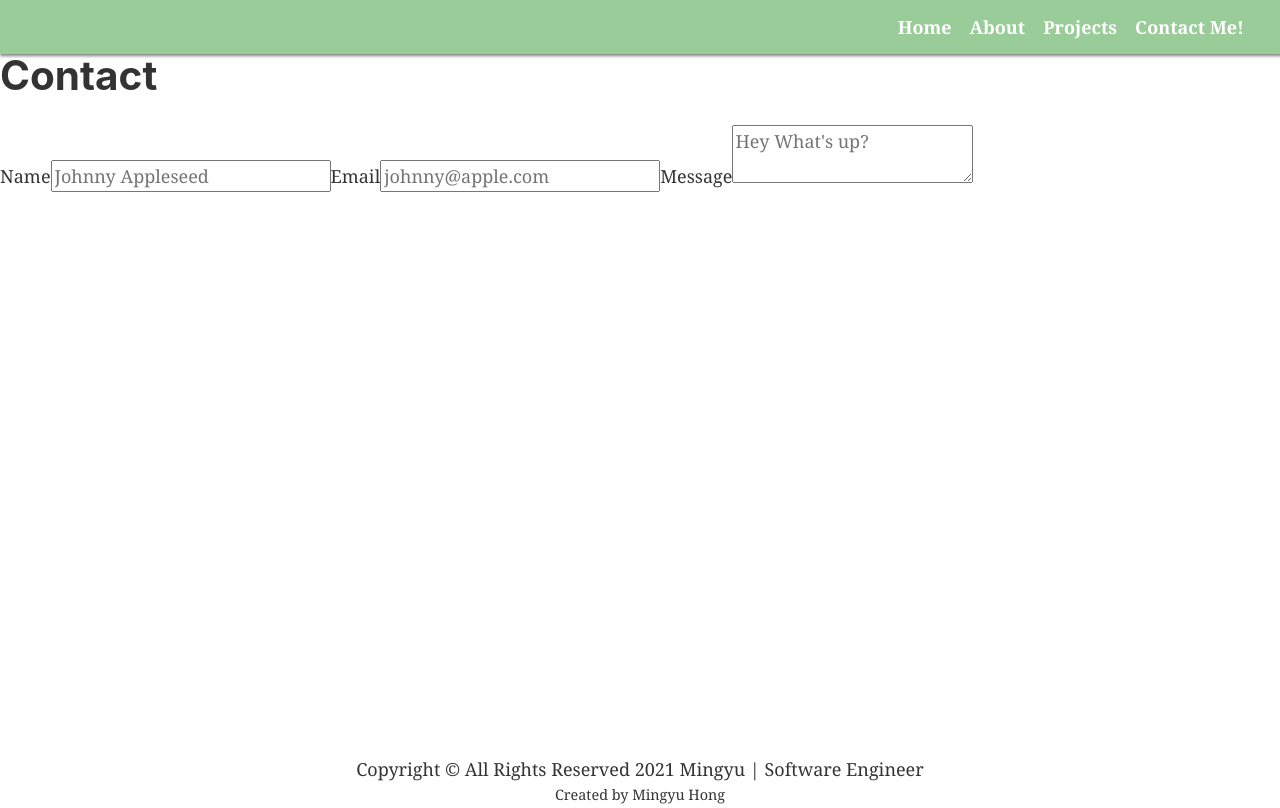
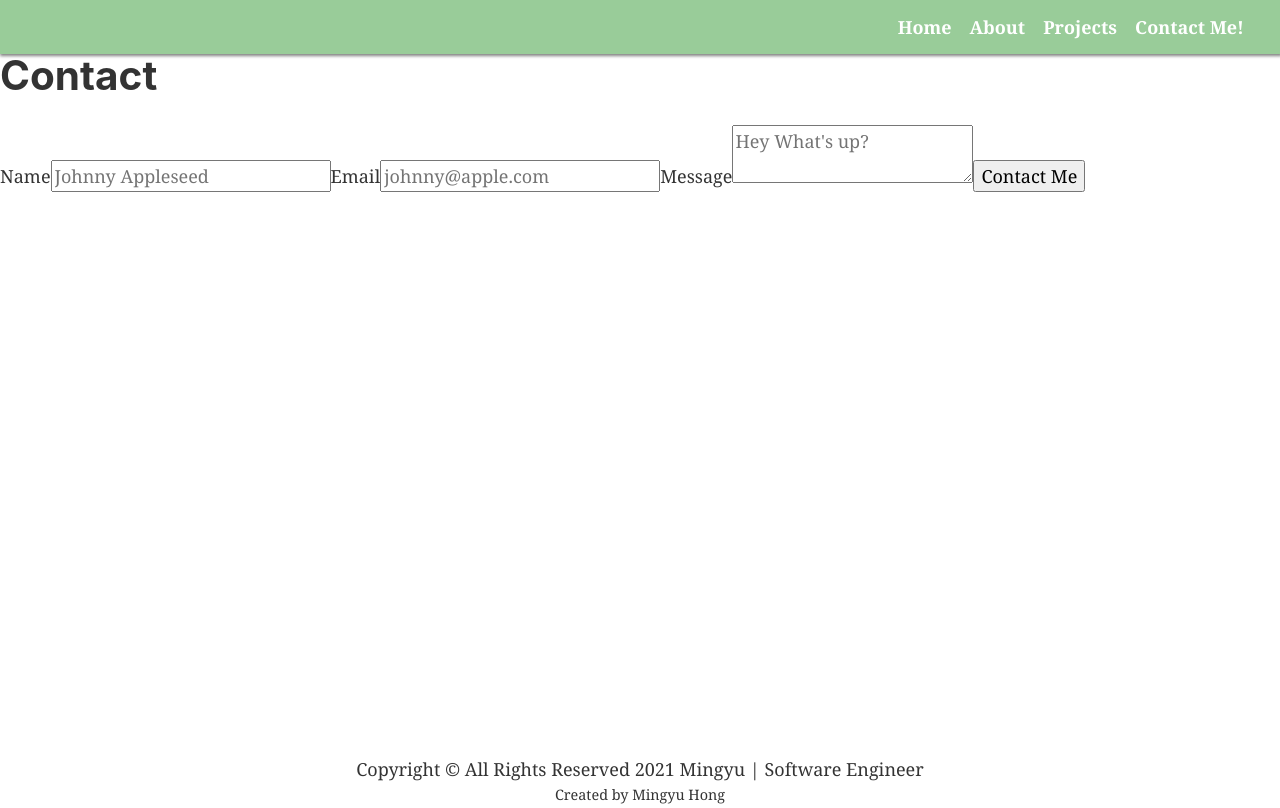
Before and after one commit to mimi3403/my-portfolio, a Gatsby site: page /contact in a window 1280 px wide. Built offline with nearby package versions, Linux system fonts and the light colour scheme; Gatsby itself is replaced by a stand-in of ours.

Commit message:
wip: adds missing submit btn

```diff
--- a/src/pages/contact.js
+++ b/src/pages/contact.js
@@ -21,6 +21,9 @@ const Contact = () => {
 
           </textarea>
         </label>
+        <label>
+          <input type="submit" value="Contact Me" />
+        </label>
       </form>
     </Layout>
   )
```
